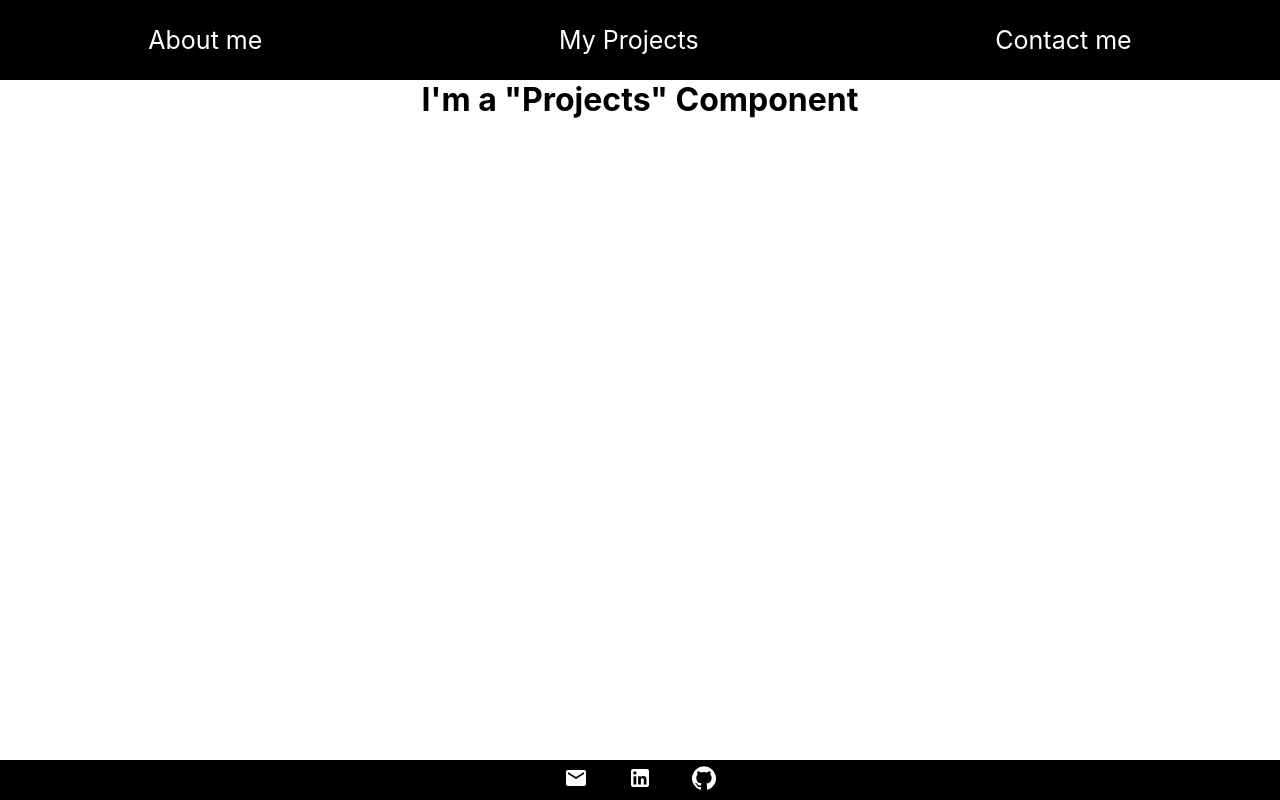
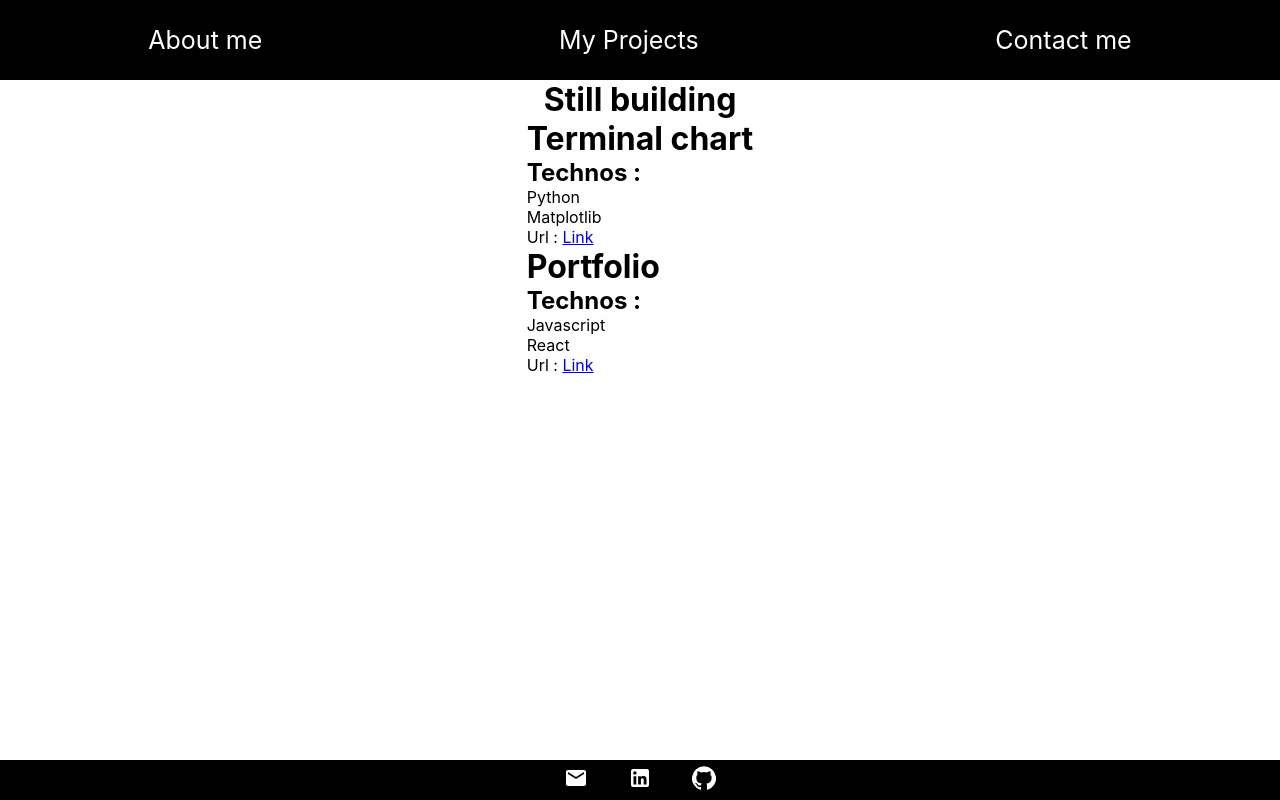
Before and after one commit to AntoineMeresse/Portfolio, a React (Create React App) app: page /projects in a window 1280 px wide. Built offline with nearby package versions, Linux system fonts and the light colour scheme.

Commit message:
feat : projectsitems component |  fix :  json location

```diff
--- /dev/null
+++ b/src/components/Projectitem.css
@@ -0,0 +1,3 @@
+.projectitem {
+
+}
--- /dev/null
+++ b/src/components/Projectitem.js
@@ -0,0 +1,21 @@
+import React from 'react';
+import './Projectitem.css';
+
+function Projectitem({title, url, technos}) {
+	return (
+		<div className="projectitem">
+			<h1>{title}</h1>
+			<h2>Technos : </h2>
+			<ul>
+				{
+					technos.map(
+						(elem) => (<li>{elem}</li>)
+					)
+				}
+			</ul>
+			<p>Url : <a href={url}>Link</a></p>
+		</div>
+	);
+}
+
+export default Projectitem;
--- a/src/components/Projects.js
+++ b/src/components/Projects.js
@@ -1,10 +1,22 @@
 import React from 'react';
 import './Projects.css';
+
+import projectlst from "./../datas/projects.json";
+import ProjectItem from "./Projectitem";
 
 function Projects() {
 	return (
 		<div className="projects">
-			<h1>I'm a "Projects" Component</h1>
+			<h1>Still building</h1>
+			<div className="projects_list">
+				{
+					projectlst.map(
+						(elem, index) => (
+							<ProjectItem title={elem.name} technos={elem.technos} url={elem.url} image={elem.img} key={index}/>
+						)
+					)
+				}
+			</div>
 		</div>
 	);
 }
--- /dev/null
+++ b/src/datas/projects.json
@@ -0,0 +1,14 @@
+[
+    {
+        "name" : "Terminal chart",
+        "url" :  "https://github.com/AntoineMeresse/Terminal-chart",
+        "technos" : ["Python", "Matplotlib"],
+        "img" : ""
+    },
+    {
+        "name" : "Portfolio",
+        "url" :  "https://github.com/AntoineMeresse/Portfolio",
+        "technos" : ["Javascript", "React"],
+        "img" : ""
+    }
+]
```
